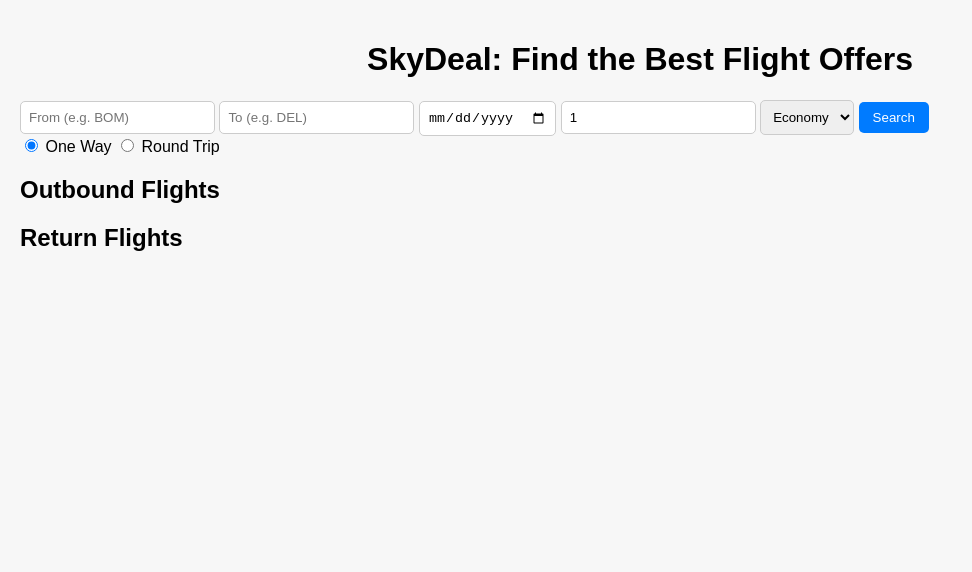
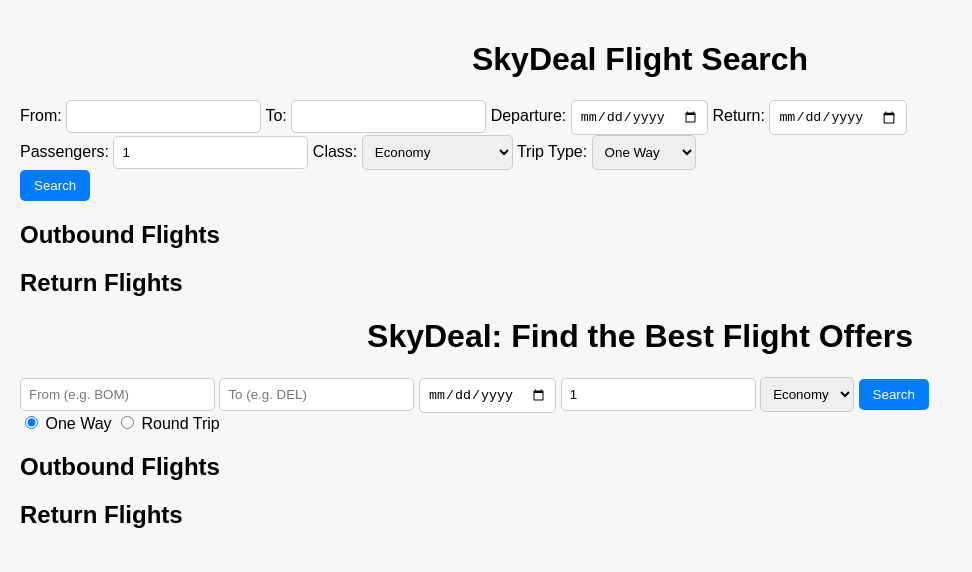
Before and after one commit to Kapil0204/skydeal-frontend, a plain HTML site: page index.html in a window 1280 px wide. Shown: the whole page, without its empty margins (0-972 px from the left). Drawn offline with Linux system fonts and the light colour scheme.

Commit message:
Update index.html

```diff
--- a/index.html
+++ b/index.html
@@ -5,7 +5,56 @@
   <meta name="viewport" content="width=device-width, initial-scale=1.0"/>
   <title>SkyDeal</title>
   <link rel="stylesheet" href="style.css" />
+</head<!DOCTYPE html>
+<html lang="en">
+<head>
+  <meta charset="UTF-8" />
+  <meta name="viewport" content="width=device-width, initial-scale=1.0"/>
+  <title>SkyDeal - Flight Search</title>
+  <link rel="stylesheet" href="style.css" />
 </head>
+<body>
+  <div class="container">
+    <h1>SkyDeal Flight Search</h1>
+    <form id="searchForm">
+      <div class="form-row">
+        <label>From: <input type="text" id="from" required /></label>
+        <label>To: <input type="text" id="to" required /></label>
+        <label>Departure: <input type="date" id="departureDate" required /></label>
+        <label>Return: <input type="date" id="returnDate" /></label>
+      </div>
+      <div class="form-row">
+        <label>Passengers: <input type="number" id="passengers" value="1" min="1" required /></label>
+        <label>Class:
+          <select id="travelClass">
+            <option value="ECONOMY">Economy</option>
+            <option value="PREMIUM_ECONOMY">Premium Economy</option>
+            <option value="BUSINESS">Business</option>
+            <option value="FIRST">First</option>
+          </select>
+        </label>
+        <label>Trip Type:
+          <select id="tripType">
+            <option value="one-way">One Way</option>
+            <option value="round-trip">Round Trip</option>
+          </select>
+        </label>
+      </div>
+      <button type="submit" id="searchBtn">Search</button>
+    </form>
+
+    <div id="results">
+      <h2>Outbound Flights</h2>
+      <div id="outboundContainer"></div>
+      <h2>Return Flights</h2>
+      <div id="returnContainer"></div>
+    </div>
+  </div>
+
+  <script src="script.js"></script>
+</body>
+</html>
+
 <body>
   <h1>SkyDeal: Find the Best Flight Offers</h1>
 
```
